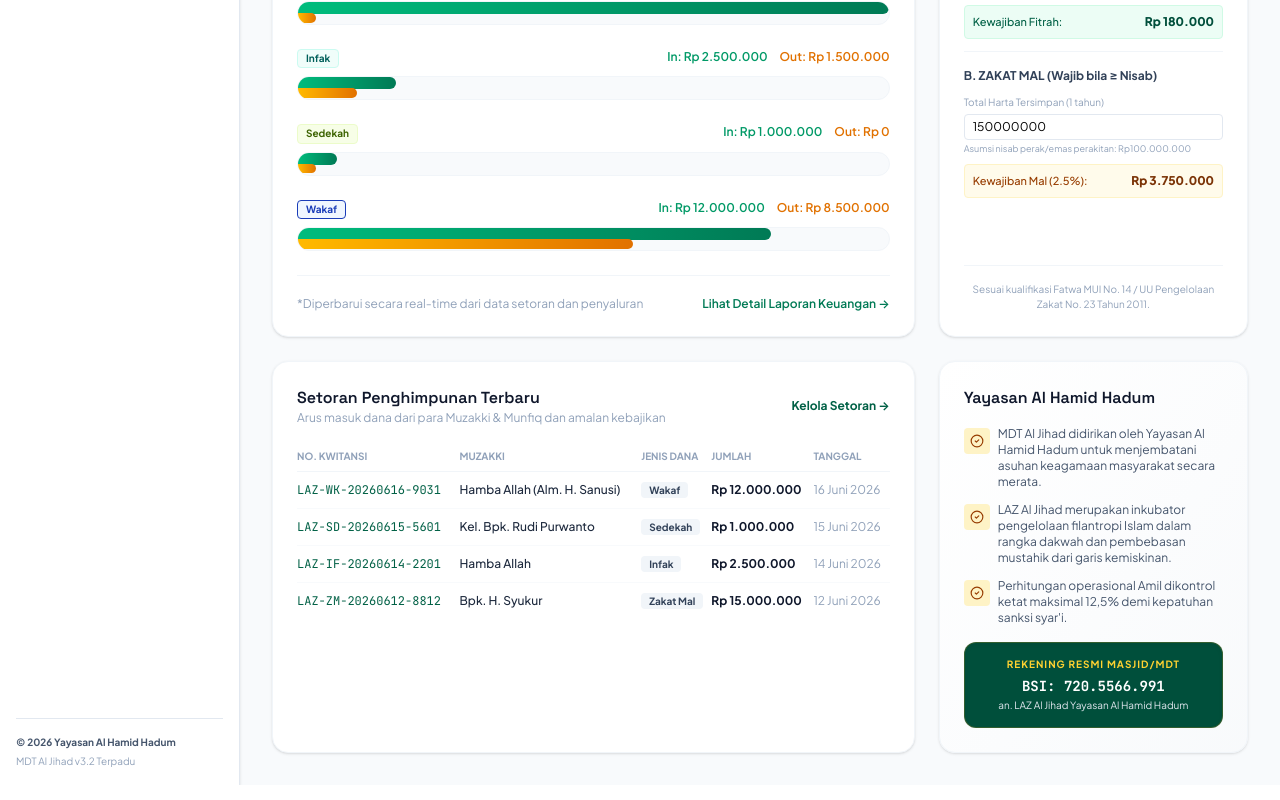
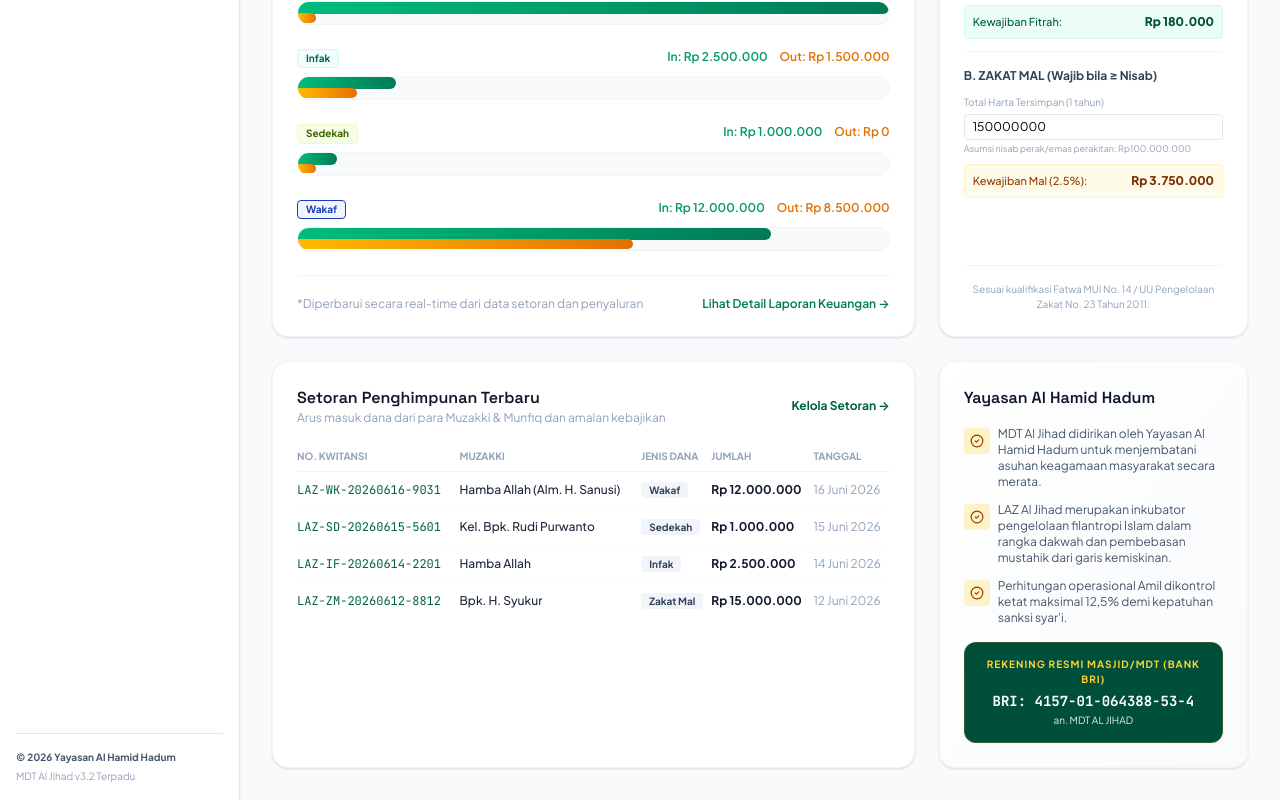
Before and after one commit to siswabsen-ops/PAWA, a React (Vite) app: page / in a window 1280 px wide. Shown: the part 755-1555 px from the top of the page. Built offline with nearby package versions, Linux system fonts and the light colour scheme.

Commit message:
feat: update bank account to BRI
Replace BSI account details with official BANK BRI account information across dashboard, donation, and reporting components.

```diff
--- a/src/components/Dashboard.tsx
+++ b/src/components/Dashboard.tsx
@@ -455,10 +455,10 @@ export default function Dashboard({
 
           <div className="bg-emerald-900 text-white rounded-xl p-3.5 text-center shadow-inner border border-amber-500/20">
             <span className="text-[10px] font-bold uppercase text-amber-300 tracking-widest block mb-1">
-              REKENING RESMI MASJID/MDT
+              REKENING RESMI MASJID/MDT (BANK BRI)
             </span>
-            <p className="font-mono text-sm font-semibold selection:bg-amber-400">BSI: 720.5566.991</p>
-            <span className="text-[10px] text-slate-200 block mt-0.5">an. LAZ Al Jihad Yayasan Al Hamid Hadum</span>
+            <p className="font-mono text-sm font-semibold selection:bg-amber-400">BRI: 4157-01-064388-53-4</p>
+            <span className="text-[10px] text-slate-200 block mt-0.5">an. MDT AL JIHAD</span>
           </div>
         </div>
 
--- a/src/components/Laporan.tsx
+++ b/src/components/Laporan.tsx
@@ -190,7 +190,7 @@ export default function Laporan({ setoranList, penyaluranList }: LaporanProps) {
             <span className="text-lg font-black text-emerald-900 font-mono mt-1 block">
               {formatRupiah(saldoNetto)}
             </span>
-            <span className="text-[9px] text-slate-500 mt-1 block">Tersimpan di brankas Kantor &amp; Rek virtual BSI</span>
+            <span className="text-[9px] text-slate-500 mt-1 block">Tersimpan di brankas Kantor &amp; Rekening Resmi BANK BRI</span>
           </div>
         </div>
 
@@ -282,7 +282,7 @@ export default function Laporan({ setoranList, penyaluranList }: LaporanProps) {
         {/* Nota Kaki dan Tanda Tangan Kepengurusan */}
         <div className="pt-6 border-t border-slate-300">
           <p className="text-[10px] text-slate-400 italic text-center leading-relaxed">
-            Laporan ini disusun secara otomatis oleh Sistem Terpadu LAZ MDT Al Jihad yang berada di bawah pengawasan langsung Dewan Syariah Pengurus Yayasan Al Hamid Hadum. Semua angka dapat dicocokkan langsung ke slip fisik atau nomor mutasi BSI.
+            Laporan ini disusun secara otomatis oleh Sistem Terpadu LAZ MDT Al Jihad yang berada di bawah pengawasan langsung Dewan Syariah Pengurus Yayasan Al Hamid Hadum. Semua angka dapat dicocokkan langsung ke slip fisik atau nomor mutasi BANK BRI.
           </p>
 
           <div className="grid grid-cols-3 gap-4 text-xs text-center pt-6">
--- a/src/components/Penghimpunan.tsx
+++ b/src/components/Penghimpunan.tsx
@@ -280,15 +280,28 @@ export default function Penghimpunan({ setoranList, onAddSetoran, userRole }: Pe
                 <button
                   type="button"
                   onClick={() => setShowQR(!showQR)}
-                  className="inline-flex items-center gap-1 text-[11px] font-bold text-emerald-800 hover:underline"
+                  className="inline-flex items-center gap-1 text-[11px] font-bold text-emerald-800 hover:underline cursor-pointer"
                 >
-                  <QrCode className="w-3.5 h-3.5 text-amber-500" /> {showQR ? 'Sembunyikan' : 'Tampilkan'} QRIS Transfer LAZ
+                  <QrCode className="w-3.5 h-3.5 text-amber-500" /> {showQR ? 'Sembunyikan' : 'Tampilkan'} Rekening BRI & QRIS LAZ
                 </button>
               </div>
 
               {showQR && (
-                <div className="bg-slate-50 rounded-xl p-3 border border-slate-200 text-center space-y-2 animate-fade-in">
-                  <span className="text-[10px] font-black tracking-wider text-emerald-900 block">QR PAD LAZ AL JIHAD</span>
+                <div className="bg-slate-50 rounded-xl p-3.5 border border-slate-200 text-center space-y-3 animate-fade-in">
+
+                  {/* Rekening BRI Details */}
+                  <div className="bg-white rounded-lg p-2.5 border border-slate-100 shadow-sm text-center">
+                    <span className="text-[9px] font-black uppercase text-amber-600 block tracking-wider">REKENING TRANSFER RESMI</span>
+                    <span className="text-xs font-bold text-slate-800 block mt-0.5">BANK BRI</span>
+                    <span className="text-sm font-mono font-black text-emerald-800 block tracking-wide select-all bg-emerald-50 py-1 my-1 rounded border border-emerald-100/50">
+                      4157-01-064388-53-4
+                    </span>
+                    <span className="text-[10px] text-slate-500 block">a.n. <strong className="text-slate-700">MDT AL JIHAD</strong></span>
+                  </div>
+
+                  <div className="border-t border-slate-200/60 my-1"></div>
+
+                  <span className="text-[10px] font-black tracking-wider text-emerald-950 block">QRIS RESMI LAZ JIHAD</span>
 
                   {/* Generated QR Mockup */}
                   <div className="mx-auto w-32 h-32 bg-white border border-slate-200 p-2 rounded-lg flex items-center justify-center relative shadow-inner">
@@ -327,7 +340,7 @@ export default function Penghimpunan({ setoranList, onAddSetoran, userRole }: Pe
                       <rect x="70" y="42" width="12" height="16" fill="#000" />
                     </svg>
                   </div>
-                  <p className="text-[10px] text-slate-500">Mendukung BSI Mobile, GoPay, OVO, ShopeePay & LinkAja</p>
+                  <p className="text-[10px] text-slate-500">Mendukung BRImo, BSI Mobile, GoPay, OVO & ShopeePay</p>
                 </div>
               )}
             </form>
```
